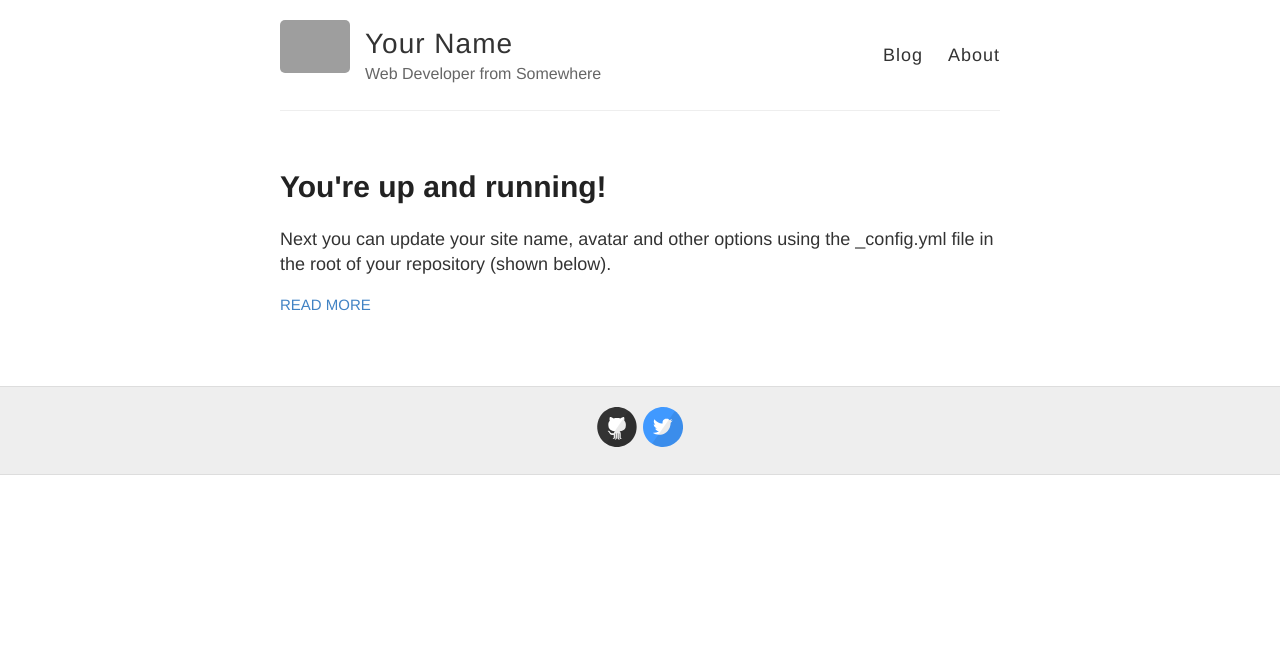
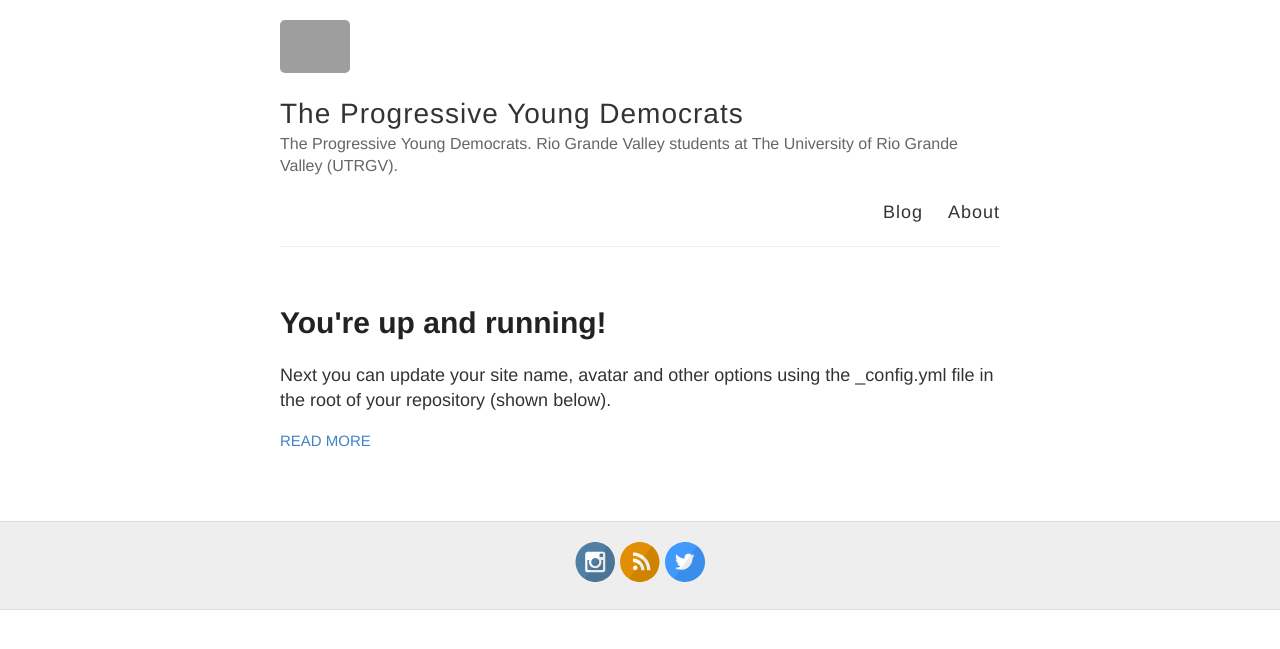
Before and after one commit to imelendez/rgvdemstudents, a Jekyll site: the page built from index.html, in a window 1280 px wide. Shown: the top 649 px of the page. Built offline with Jekyll 4.4.1, drawn with Linux system fonts in a browser that asks for light colours; grey boxes are pictures that could not be loaded.

Commit message:
Update _config.yml
added info

```diff
--- a/_config.yml
+++ b/_config.yml
@@ -3,13 +3,13 @@
 #
 
 # Name of your site (displayed in the header)
-name: Your Name
+name: The Progressive Young Democrats
 
 # Short bio or description (displayed in the header)
-description: Web Developer from Somewhere
+description: The Progressive Young Democrats. Rio Grande Valley students at The University of Rio Grande Valley (UTRGV).
 
 # URL of your avatar or profile pic (you could use your GitHub profile pic)
-avatar: https://raw.githubusercontent.com/barryclark/jekyll-now/master/images/jekyll-logo.png
+avatar: https://pbs.twimg.com/profile_images/923666356683395072/lxNTfNRk_400x400.jpg
 
 #
 # Flags below are optional
@@ -21,12 +21,12 @@
   email:
   facebook:
   flickr:
-  github: barryclark/jekyll-now
-  instagram:
+  github:
+  instagram: rgvdemstudents
   linkedin:
   pinterest:
-  rss: # just type anything here for a working RSS icon
-  twitter: jekyllrb
+  rss: feed
+  twitter: rgvdemstudents
   stackoverflow: # your stackoverflow profile, e.g. "users/50476/bart-kiers"
   youtube: # channel/<your_long_string> or user/<user-name>
   googleplus: # anything in your profile username that comes after plus.google.com/
```
